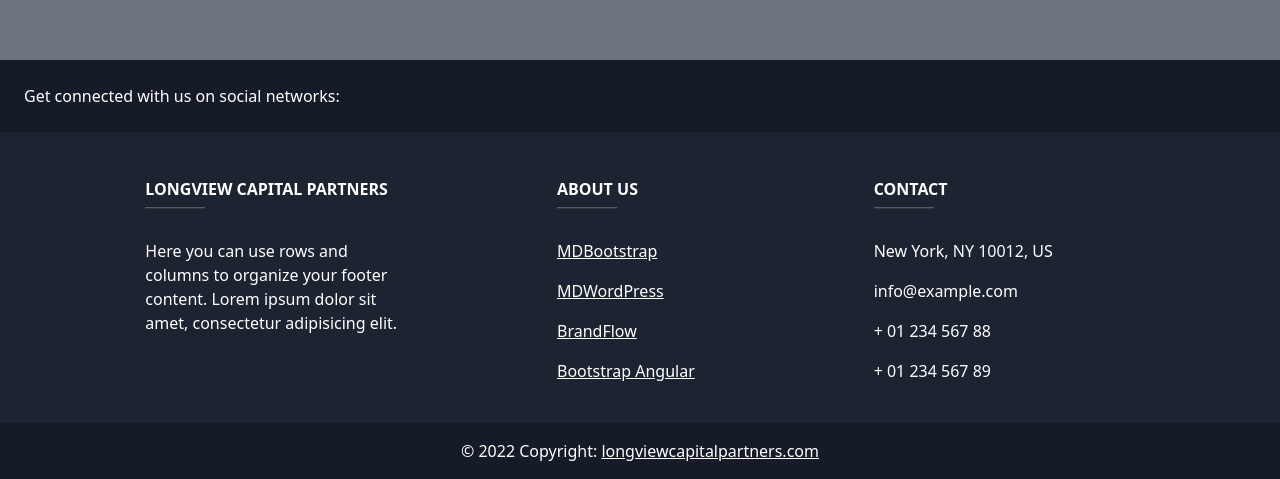
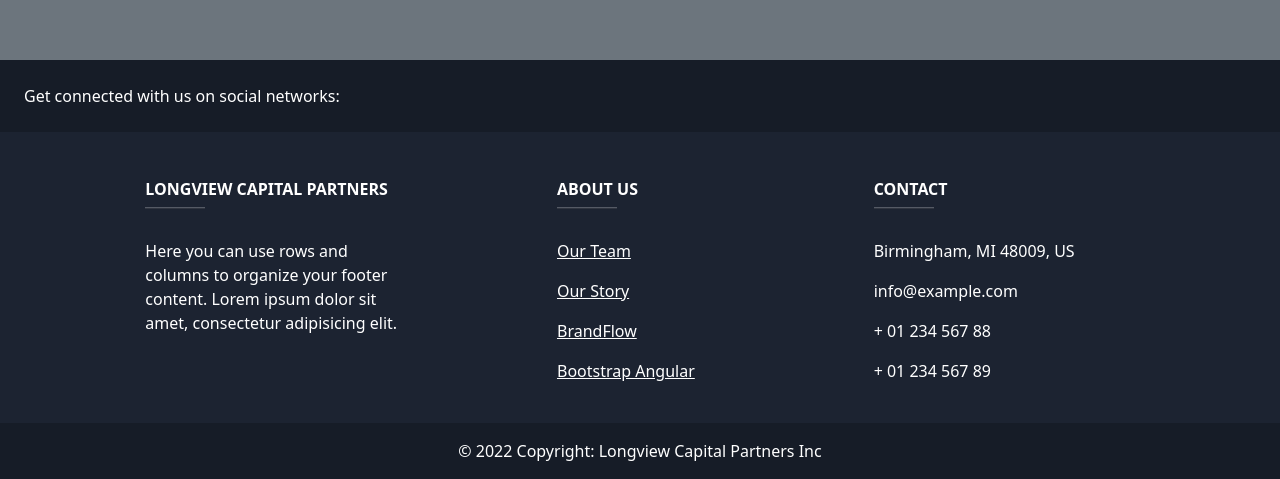
Before and after one commit to Fiscal2/longview-cap-partners, an Angular app: page /home in a window 1280 px wide. Shown: the part 2907-3386 px from the top of the page. Built offline with nearby package versions, Linux system fonts and the light colour scheme.

Commit message:
footer changes

```diff
--- a/src/app/home/home.component.html
+++ b/src/app/home/home.component.html
@@ -60,7 +60,7 @@
 <!-- Remove the container if you want to extend the Footer to full width. -->
 
     <!-- Footer -->
-    <footer
+    <div
             class="text-center text-lg-start text-white"
             style="background-color: #1c2331"
             >
@@ -130,10 +130,10 @@
                   style="width: 60px; background-color: #6b6a6e; height: 2px"
                   />
               <p>
-                <a href="#!" class="text-white">MDBootstrap</a>
+                <a href="#!" class="text-white">Our Team</a>
               </p>
               <p>
-                <a href="#!" class="text-white">MDWordPress</a>
+                <a href="#!" class="text-white">Our Story</a>
               </p>
               <p>
                 <a href="#!" class="text-white">BrandFlow</a>
@@ -152,7 +152,7 @@
                   class="mb-4 mt-0 d-inline-block mx-auto"
                   style="width: 60px; background-color: #6b6a6e; height: 2px"
                   />
-              <p><i class="fas fa-home mr-3"></i> New York, NY 10012, US</p>
+              <p><i class="fas fa-home mr-3"></i> Birmingham, MI 48009, US</p>
               <p><i class="fas fa-envelope mr-3"></i> info@example.com</p>
               <p><i class="fas fa-phone mr-3"></i> + 01 234 567 88</p>
               <p><i class="fas fa-print mr-3"></i> + 01 234 567 89</p>
@@ -170,12 +170,10 @@
            style="background-color: rgba(0, 0, 0, 0.2)"
            >
         © 2022 Copyright:
-        <a class="text-white" href="https://mdbootstrap.com/"
-           >longviewcapitalpartners.com</a
-          >
+        Longview Capital Partners Inc
       </div>
       <!-- Copyright -->
-    </footer>
+    </div>
     <!-- Footer -->
 
 
```
